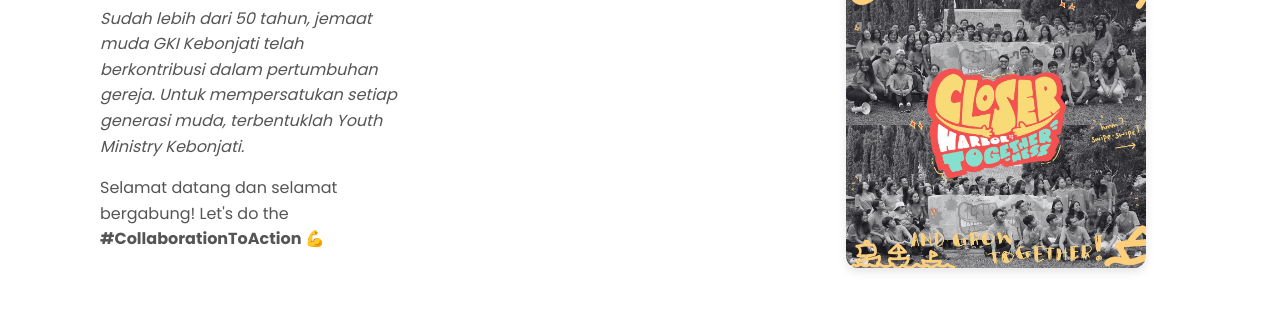
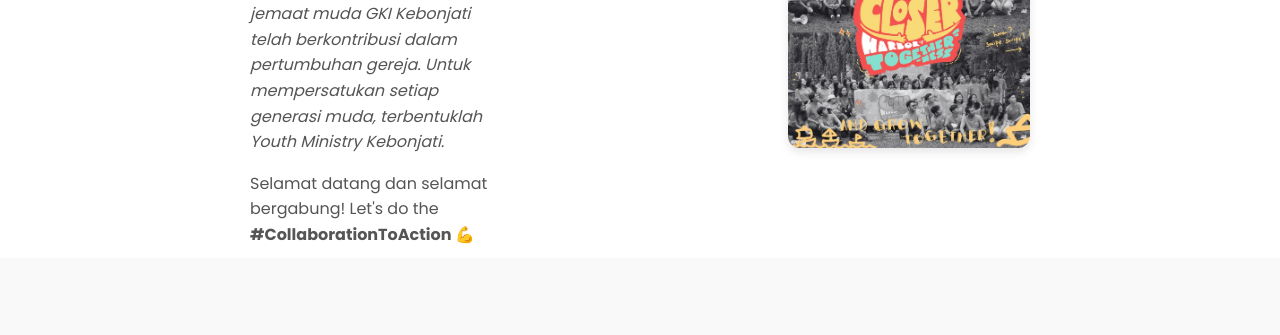
Before and after one commit to WilliamPeterAldrik/Aplikasi-Presensi-Gereja, a website: page pages/aboutus_u.html in a window 1280 px wide. Shown: the part 377-712 px from the top of the page. Drawn offline with Linux system fonts and the light colour scheme.

Commit message:
update css

```diff
--- a/public/style.css
+++ b/public/style.css
@@ -391,14 +391,16 @@ footer {
 /* === PERBAIKAN TAMPILAN ABOUT US === */
 .about {
   background-color: white;
-  padding: 80px 100px;
+  padding-top: 50px;
+  padding-left: 250px;
+  padding-right: 250px;
 }
 
 .about-container {
   display: flex;
   justify-content: space-between;
   align-items: center;
-  gap: 60px;
+  gap: 30px;
   flex-wrap: wrap;
 }
 
@@ -429,7 +431,7 @@ footer {
   flex: 1 1 40%;
   display: flex;
   flex-direction: column;
-  gap: 15px;
+  gap: 0px;
   align-items: center;
 }
 
```
